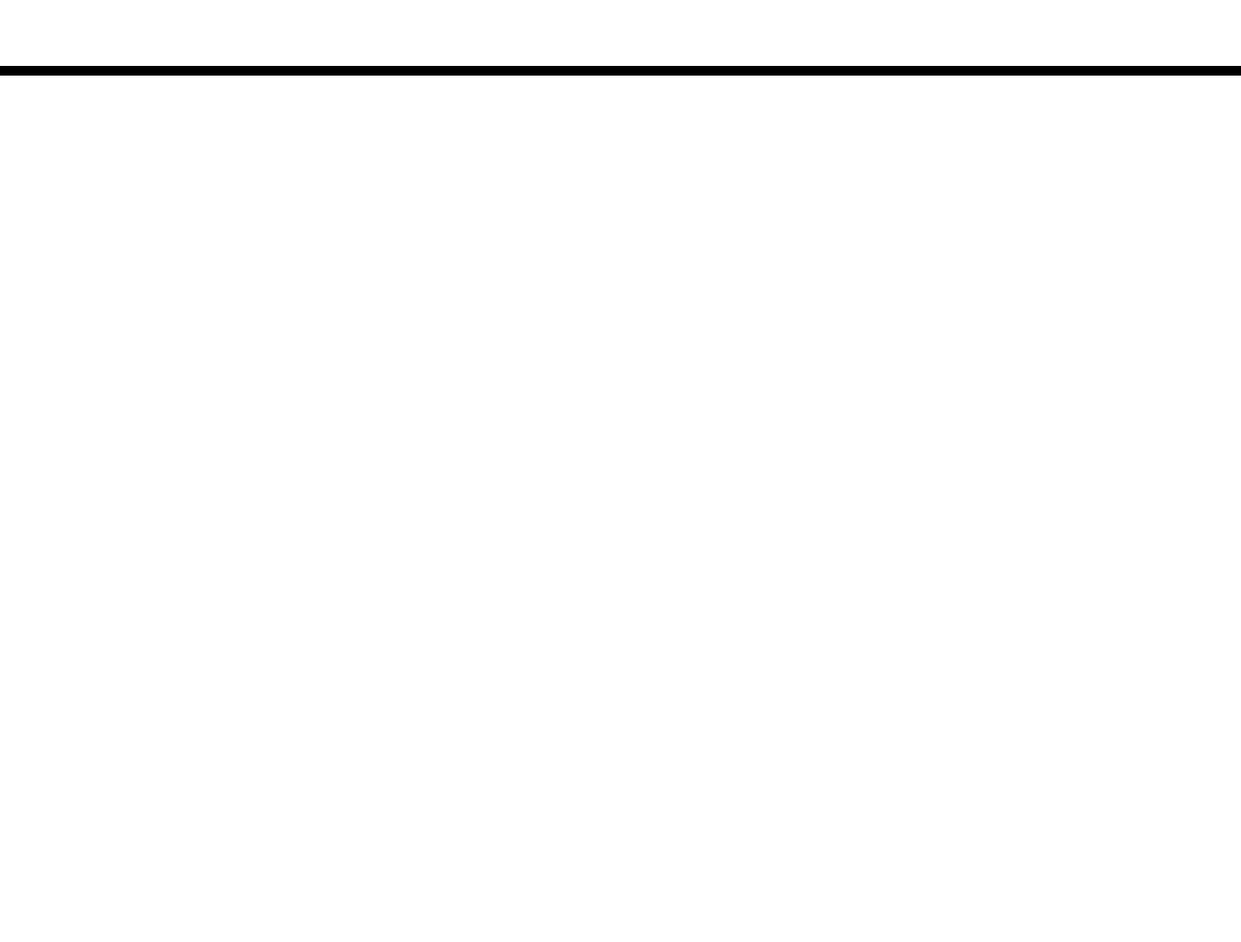
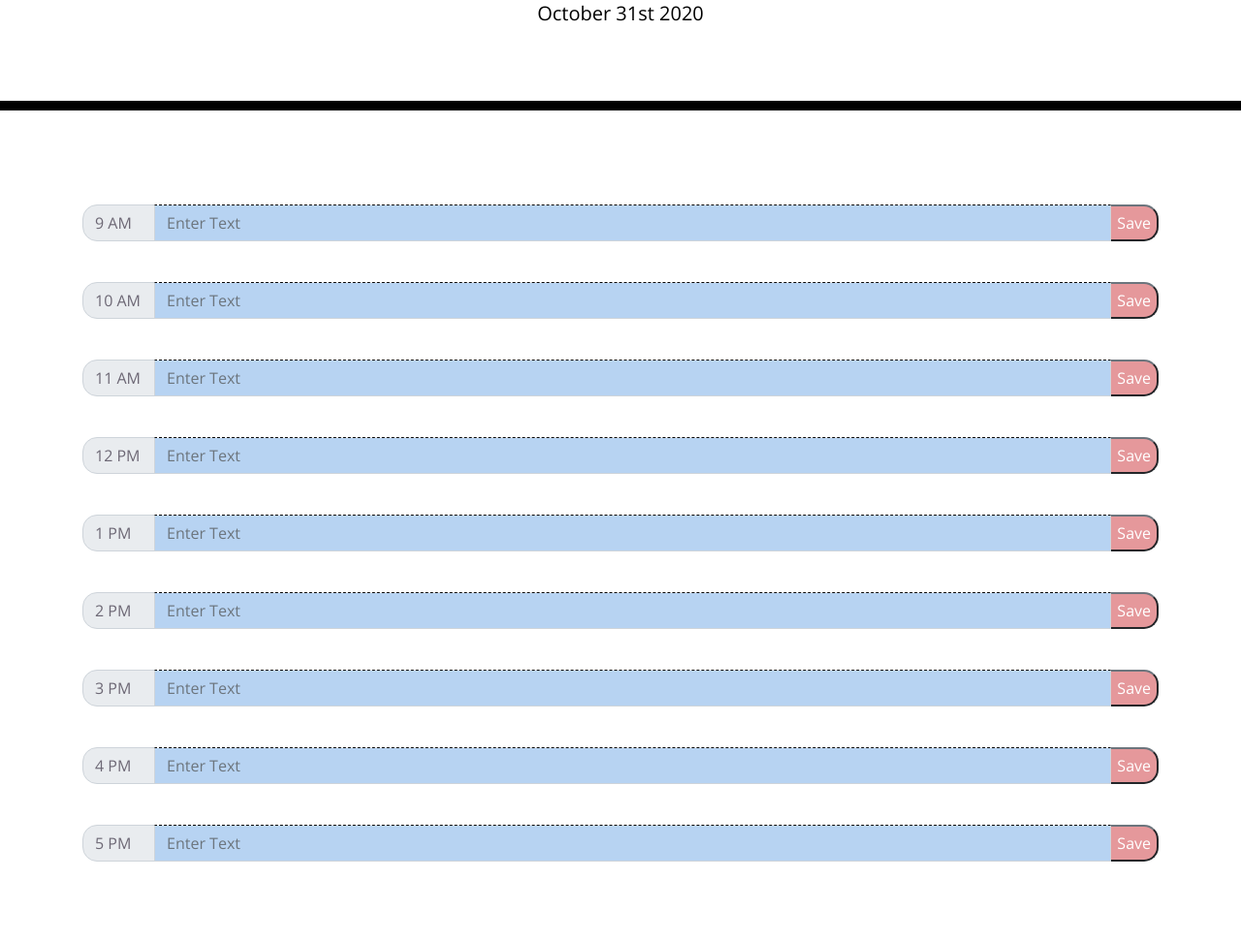
Before and after one commit to kaileesmith/Scheduler, a plain HTML site: page index.html in a window 1280 px wide. Shown: the part 190-1162 px from the top of the page at 97% size. Before the commit the page ends 800 px from the top, so only its background shows below. Drawn offline with nearby package versions, Linux system fonts and the light colour scheme.

Commit message:
Added JS, ReadMe and Timeblocks

```diff
--- /dev/null
+++ b/app.js
@@ -0,0 +1,47 @@
+$(document).ready(function () {
+
+    console.log(parseInt(moment().format('H')))
+
+let currentDay = moment().format('MMMM Do YYYY')
+$("#currentDay").text(currentDay)
+$("span").addClass("time-block")
+$("span").attr("style", "width: 75px")
+$("button").text("Save")
+
+let times = [09, 10, 11, 12, 13, 14, 15, 16, 17]
+
+times.forEach(time =>{
+    let timeCheck = window.localStorage.getItem(time)
+
+    let currentHour = moment().hour()
+
+    console.log(currentHour)
+    console.log(time)
+
+    if(currentHour > time) {
+        $(`#${time}`).addClass("hour past")
+        $(`#${time}`).attr("disabled", true)
+    } else if (currentHour === time){
+        $(`#${time}`).addClass("hour present")
+    }else{
+        $(`#${time}`).addClass("hour future")
+    }
+
+    if (timeCheck ===null){
+        window.localStorage.setItem(time, "")
+    } else if (timeCheck.length > 0) {
+        $(`#${time}`).attr("value", window.localStorage.getItem(time))
+    }
+})
+
+
+$("form").on("submit", function (e) {
+    e.preventDefault()
+    let time = e.target.querySelector("input").getAttribute("id")
+    const text = e.target.querySelector("input").value
+
+
+    window.localStorage.setItem(time, text)
+})
+
+})
--- a/index.html
+++ b/index.html
@@ -30,9 +30,156 @@
     </header>
     <div class="container">
       <!-- Timeblocks go here -->
+      <!-- 9AM -->
+      <div class="row">
+        <div class="col-sm-12">
+          <form>
+            <div class="input-group mb-3">
+              <div class="input-group-prepend">
+                <span class="input-group-text">9 AM</span>
+              </div>
+              <input id="9" type="text" class="form-control" placeholder="Enter Text">
+              <div class="input-group-append">
+                <button class="saveBtn btn-outline-secondary" type="submit" id="button-addon2">Button</button>
+              </div>
+            </div>
+          </form>
+        </div>
+      </div>
+<!-- 10AM -->
+      <div class="row">
+        <div class="col-sm-12">
+          <form>
+            <div class="input-group mb-3">
+              <div class="input-group-prepend">
+                <span class="input-group-text">10 AM</span>
+              </div>
+              <input id="10" type="text" class="form-control" placeholder="Enter Text">
+              <div class="input-group-append">
+                <button class="saveBtn btn-outline-secondary" type="submit" id="button-addon2">Button</button>
+              </div>
+            </div>
+          </form>
+        </div>
+      </div>
+<!-- 11AM -->
+      <div class="row">
+        <div class="col-sm-12">
+          <form>
+            <div class="input-group mb-3">
+              <div class="input-group-prepend">
+                <span class="input-group-text">11 AM</span>
+              </div>
+              <input id="11" type="text" class="form-control" placeholder="Enter Text">
+              <div class="input-group-append">
+                <button class="saveBtn btn-outline-secondary" type="submit" id="button-addon2">Button</button>
+              </div>
+            </div>
+          </form>
+        </div>
+      </div>
+<!-- 12pm -->
+      <div class="row">
+        <div class="col-sm-12">
+          <form>
+            <div class="input-group mb-3">
+              <div class="input-group-prepend">
+                <span class="input-group-text">12 PM</span>
+              </div>
+              <input id="12" type="text" class="form-control" placeholder="Enter Text">
+              <div class="input-group-append">
+                <button class="saveBtn btn-outline-secondary" type="submit" id="button-addon2">Button</button>
+              </div>
+            </div>
+          </form>
+        </div>
+      </div>
+<!-- 1PM -->
+      <div class="row">
+        <div class="col-sm-12">
+          <form>
+            <div class="input-group mb-3">
+              <div class="input-group-prepend">
+                <span class="input-group-text">1 PM</span>
+              </div>
+              <input id="13" type="text" class="form-control" placeholder="Enter Text">
+              <div class="input-group-append">
+                <button class="saveBtn btn-outline-secondary" type="submit" id="button-addon2">Button</button>
+              </div>
+            </div>
+          </form>
+        </div>
+      </div>
+<!-- 2PM -->
+      <div class="row">
+        <div class="col-sm-12">
+          <form>
+            <div class="input-group mb-3">
+              <div class="input-group-prepend">
+                <span class="input-group-text">2 PM</span>
+              </div>
+              <input id="14" type="text" class="form-control" placeholder="Enter Text">
+              <div class="input-group-append">
+                <button class="saveBtn btn-outline-secondary" type="submit" id="button-addon2">Button</button>
+              </div>
+            </div>
+          </form>
+        </div>
+      </div>
+<!-- 3PM -->
+      <div class="row">
+        <div class="col-sm-12">
+          <form>
+            <div class="input-group mb-3">
+              <div class="input-group-prepend">
+                <span class="input-group-text">3 PM</span>
+              </div>
+              <input id="15" type="text" class="form-control" placeholder="Enter Text">
+              <div class="input-group-append">
+                <button class="saveBtn btn-outline-secondary" type="submit" id="button-addon2">Button</button>
+              </div>
+            </div>
+          </form>
+        </div>
+      </div>
+<!-- 4PM-->
+      <div class="row">
+        <div class="col-sm-12">
+          <form>
+            <div class="input-group mb-3">
+              <div class="input-group-prepend">
+                <span class="input-group-text">4 PM</span>
+              </div>
+              <input id="16" type="text" class="form-control" placeholder="Enter Text">
+              <div class="input-group-append">
+                <button class="saveBtn btn-outline-secondary" type="submit" id="button-addon2">Button</button>
+              </div>
+            </div>
+          </form>
+        </div>
+      </div>
+<!-- 5PM -->
+      <div class="row">
+        <div class="col-sm-12">
+          <form>
+            <div class="input-group mb-3">
+              <div class="input-group-prepend">
+                <span class="input-group-text">5 PM</span>
+              </div>
+              <input id="17" type="text" class="form-control" placeholder="Enter Text">
+              <div class="input-group-append">
+                <button class="saveBtn btn-outline-secondary" type="submit" id="button-addon2">Button</button>
+              </div>
+            </div>
+          </form>
+        </div>
+      </div>
     </div>
+
+
 
     <script src="https://cdnjs.cloudflare.com/ajax/libs/jquery/3.2.1/jquery.min.js"></script>
     <script src="https://cdnjs.cloudflare.com/ajax/libs/moment.js/2.24.0/moment.min.js"></script>
+    <script src="./app.js"></script>
   </body>
 </html>
--- a/style.css
+++ b/style.css
@@ -28,6 +28,7 @@ textarea{
 .time-block{
   text-align: center;
   border-radius: 15px;
+  color: #6D6875;
 }
 
 .row {
@@ -37,23 +38,23 @@ textarea{
 }
 
 .hour {
-  background-color: #ffffff;
-  color: #000000;
+  background-color: #B5C2B7;
+  color:#000000;
   border-top: 1px dashed #000000;
 }
 
 .past {
-  background-color: #d3d3d3;
+  background-color: #B5838D;
   color: white;
 }
 
 .present {
-  background-color: #ff6961;
+  background-color: #90A291;
   color: white;
 }
 
 .future {
-  background-color: #77dd77;
+  background-color: #B7D3F2;
   color: white;
 }
 
@@ -61,7 +62,7 @@ textarea{
   border-left: 1px solid black;
   border-top-right-radius: 15px;
   border-bottom-right-radius: 15px;
-  background-color: #06AED5;
+  background-color: #E5989B;
   color: white;
 }
 
```
Also changed, not shown: 1 other file.
